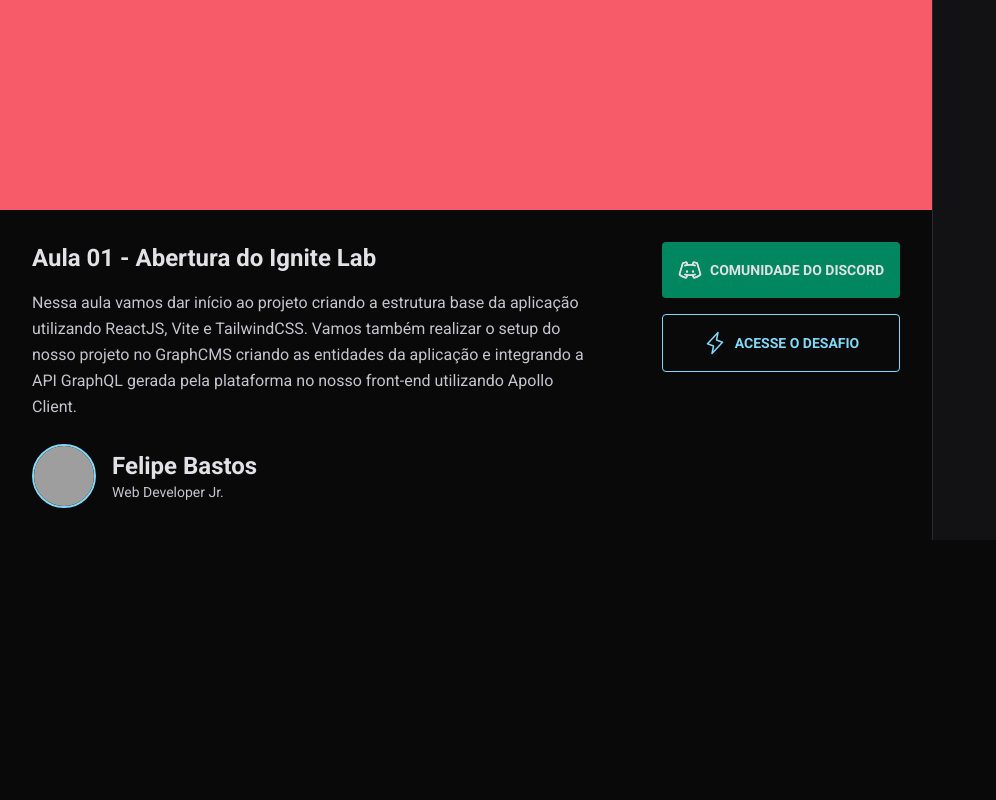
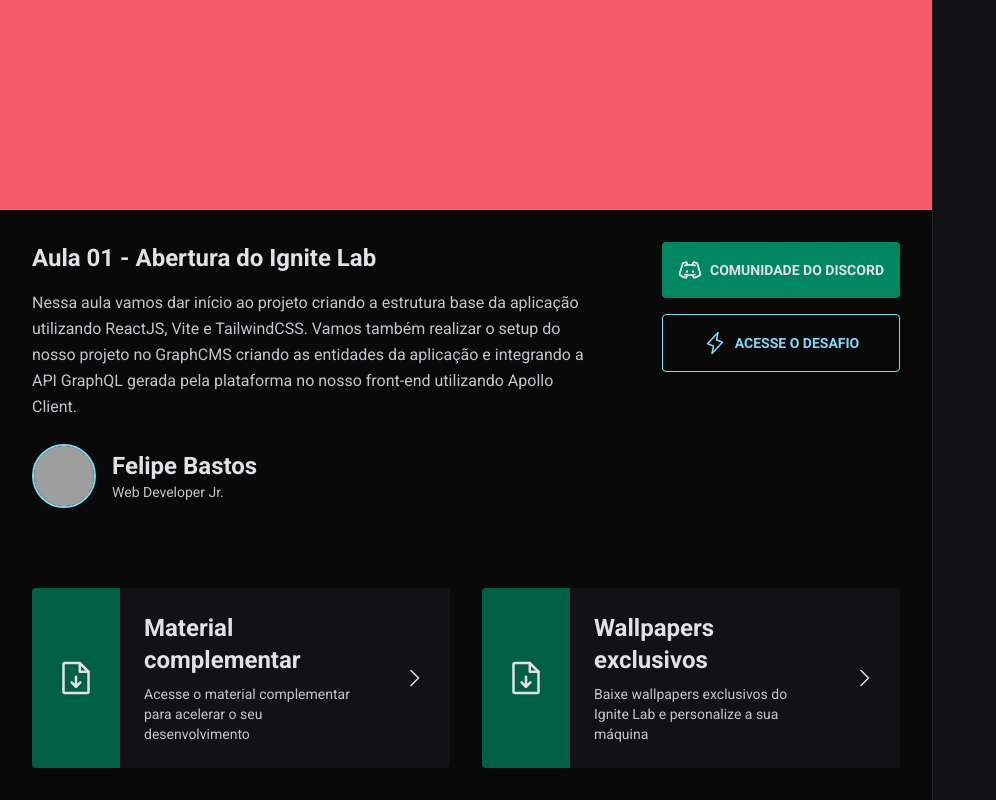
Before and after one commit to felipecfb/event-platform, a React (Vite) app: page / in a window 1280 px wide. Shown: the part 345-1145 px from the top of the page, without its empty margins (0-996 px from the left). Before the commit the page ends 885 px from the top, so only its background shows below. Built offline with nearby package versions, Linux system fonts and the light colour scheme; no server answers; grey boxes are pictures that could not be loaded.

Commit message:
feat: criando componente de card complementar do vídeo

```diff
--- /dev/null
+++ b/src/components/ComplementaryCard.tsx
@@ -0,0 +1,28 @@
+import { CaretRight, FileArrowDown } from "phosphor-react";
+
+interface ComplementaryCardProps {
+  title: string;
+  content: string;
+};
+
+export function ComplementaryCard(props: ComplementaryCardProps) {
+  return (
+    <a
+      href="#"
+      className="bg-gray-700 rounded overflow-hidden flex items-stretch gap-6 hover:bg-gray-600"
+    >
+      <div className="bg-green-700 h-full p-6 flex items-center">
+        <FileArrowDown size={40} />
+      </div>
+      <div className="py-6 leading-relaxed">
+        <strong className="text-2xl">{props.title}</strong>
+        <p className="text-sm text-gray-200 mt-2">
+          {props.content}
+        </p>
+      </div>
+      <div className="h-full p-6 flex items-center">
+        <CaretRight size={24} />
+      </div>
+    </a>
+  );
+}
--- a/src/components/Video.tsx
+++ b/src/components/Video.tsx
@@ -1,4 +1,10 @@
-import { DiscordLogo, Lightning } from "phosphor-react";
+import {
+  CaretRight,
+  DiscordLogo,
+  FileArrowDown,
+  Lightning,
+} from "phosphor-react";
+import { ComplementaryCard } from "./ComplementaryCard";
 
 export function Video() {
   return (
@@ -29,8 +35,12 @@
               />
 
               <div className="leading-relaxed">
-                <strong className="font-bold text-2xl block">Felipe Bastos</strong>
-                <span className="text-gray-200 text-sm block">Web Developer Jr.</span>
+                <strong className="font-bold text-2xl block">
+                  Felipe Bastos
+                </strong>
+                <span className="text-gray-200 text-sm block">
+                  Web Developer Jr.
+                </span>
               </div>
             </div>
           </div>
@@ -51,7 +61,18 @@
             </a>
           </div>
         </div>
-        <div></div>
+        <div className="gap-8 mt-20 grid grid-cols-2">
+          <ComplementaryCard
+            title="Material complementar"
+            content="Acesse o material complementar para acelerar o seu
+            desenvolvimento"
+          />
+          <ComplementaryCard
+            title="Wallpapers exclusivos"
+            content="Baixe wallpapers exclusivos do Ignite Lab e personalize a sua
+                máquina"
+          />
+        </div>
       </div>
     </div>
   );
```
